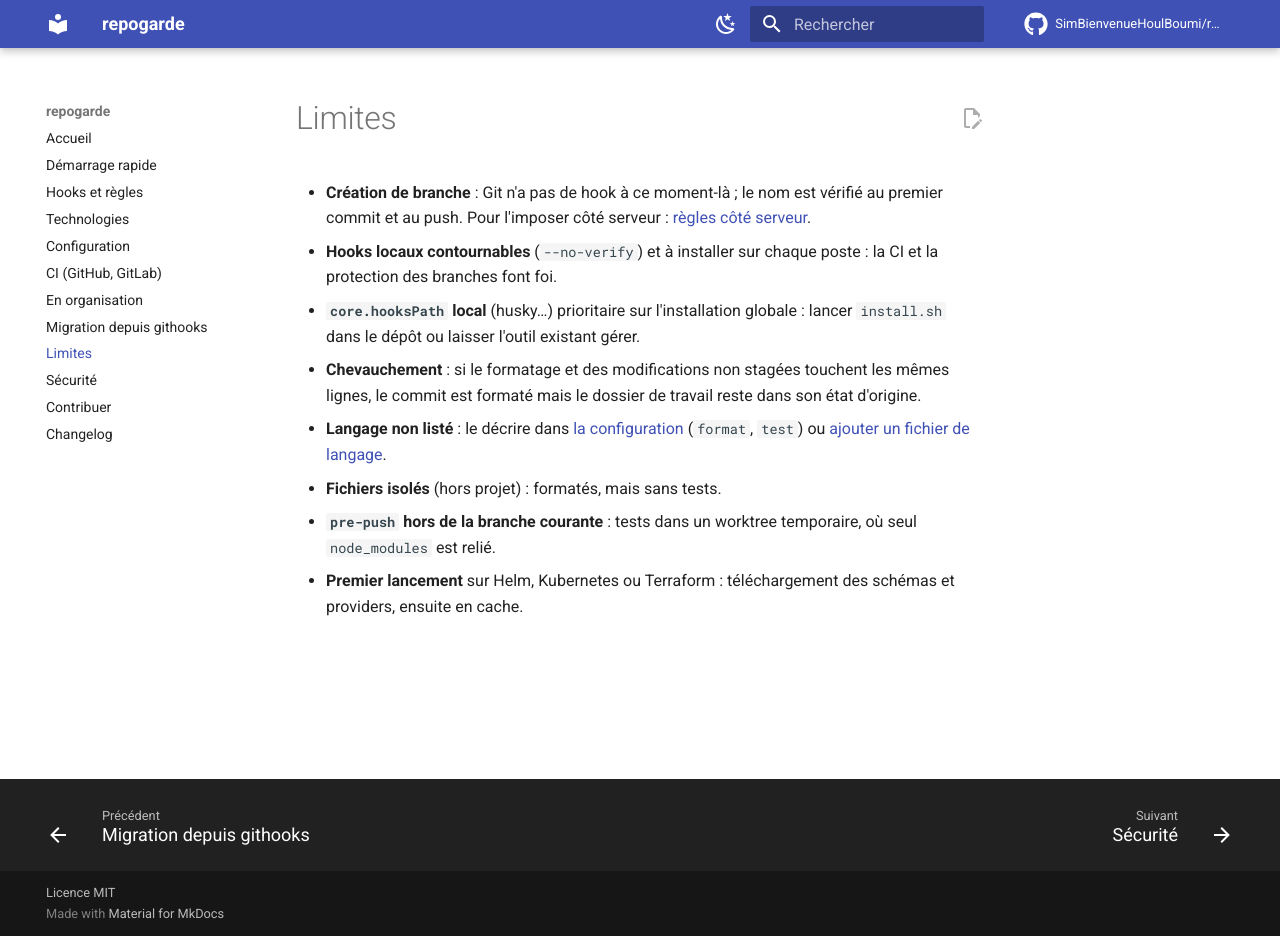
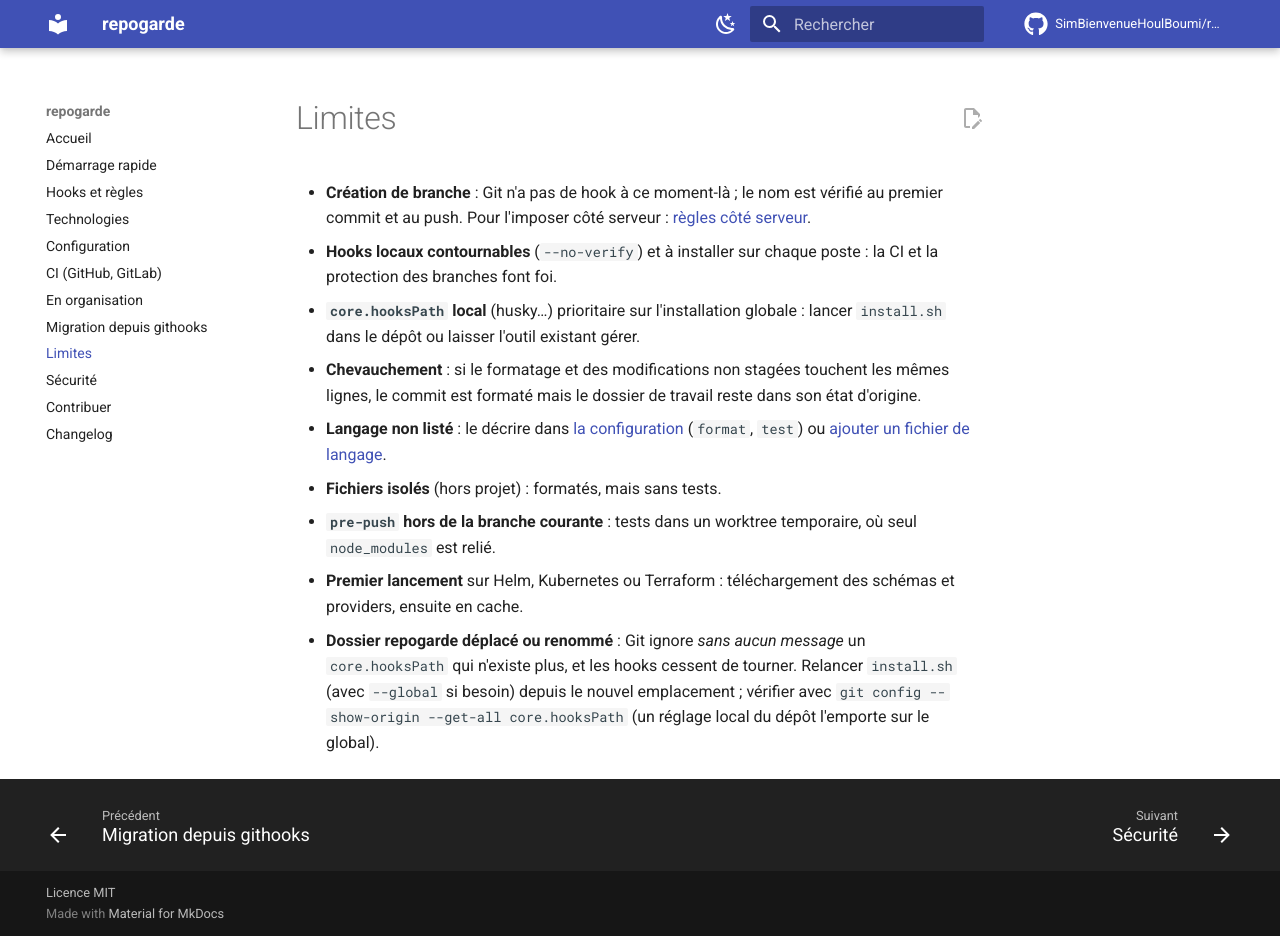
Before and after one commit to SimBienvenueHoulBoumi/githooks, an MkDocs documentation site: the page built from docs/limites.md, in a window 1280 px wide and 936 px high. Built offline with MkDocs 1.6.1 and Material for MkDocs 9.7.7, drawn with Linux system fonts in a browser that asks for light colours; comment, search, counter and statistics services are not loaded.

Commit message:
docs(verification-slsa): documente le piège du dossier déplacé

```diff
--- a/docs/limites.md
+++ b/docs/limites.md
@@ -8,3 +8,4 @@
 - **Fichiers isolés** (hors projet) : formatés, mais sans tests.
 - **`pre-push` hors de la branche courante** : tests dans un worktree temporaire, où seul `node_modules` est relié.
 - **Premier lancement** sur Helm, Kubernetes ou Terraform : téléchargement des schémas et providers, ensuite en cache.
+- **Dossier repogarde déplacé ou renommé** : Git ignore *sans aucun message* un `core.hooksPath` qui n'existe plus, et les hooks cessent de tourner. Relancer `install.sh` (avec `--global` si besoin) depuis le nouvel emplacement ; vérifier avec `git config --show-origin --get-all core.hooksPath` (un réglage local du dépôt l'emporte sur le global).
```
